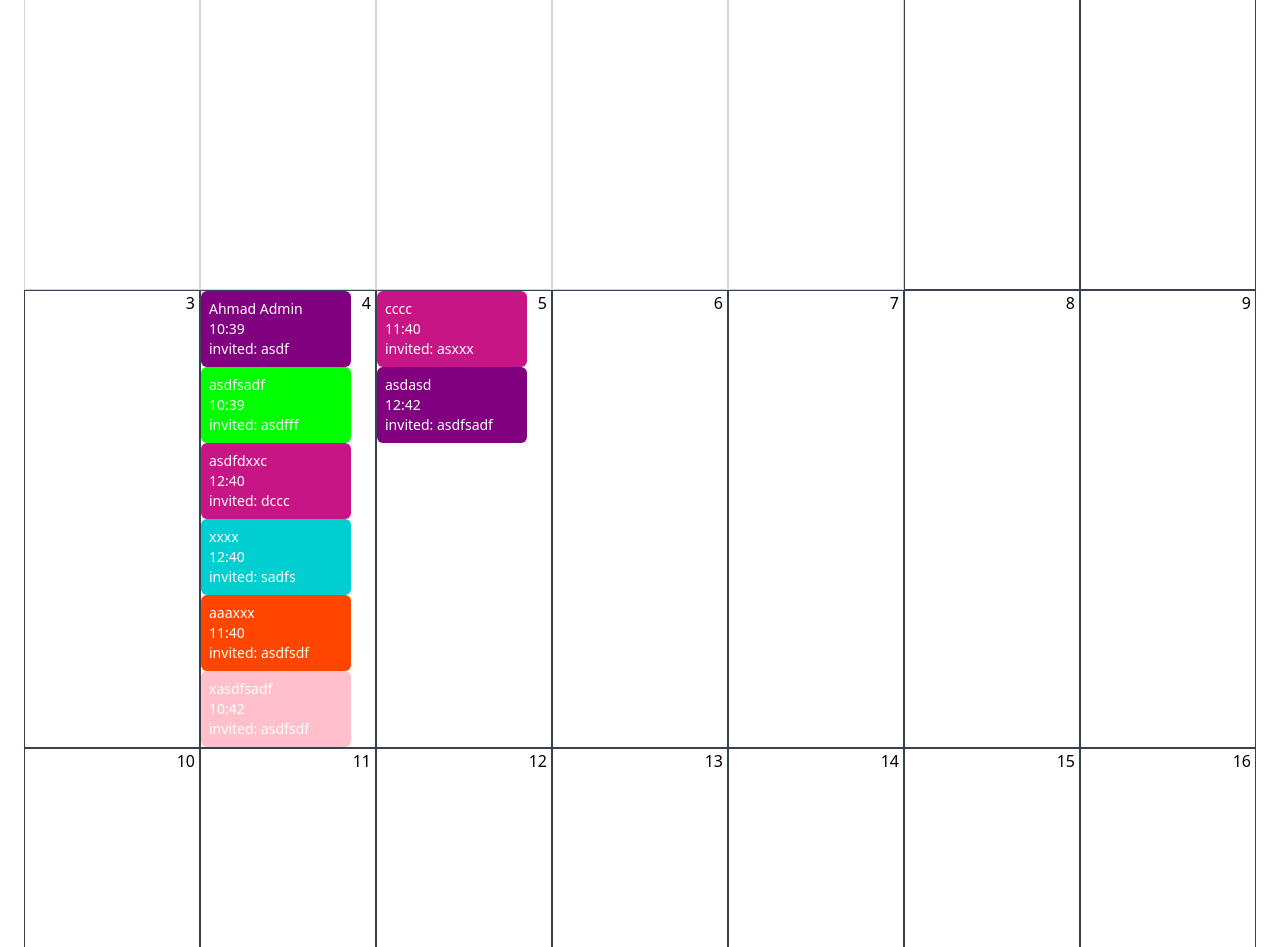
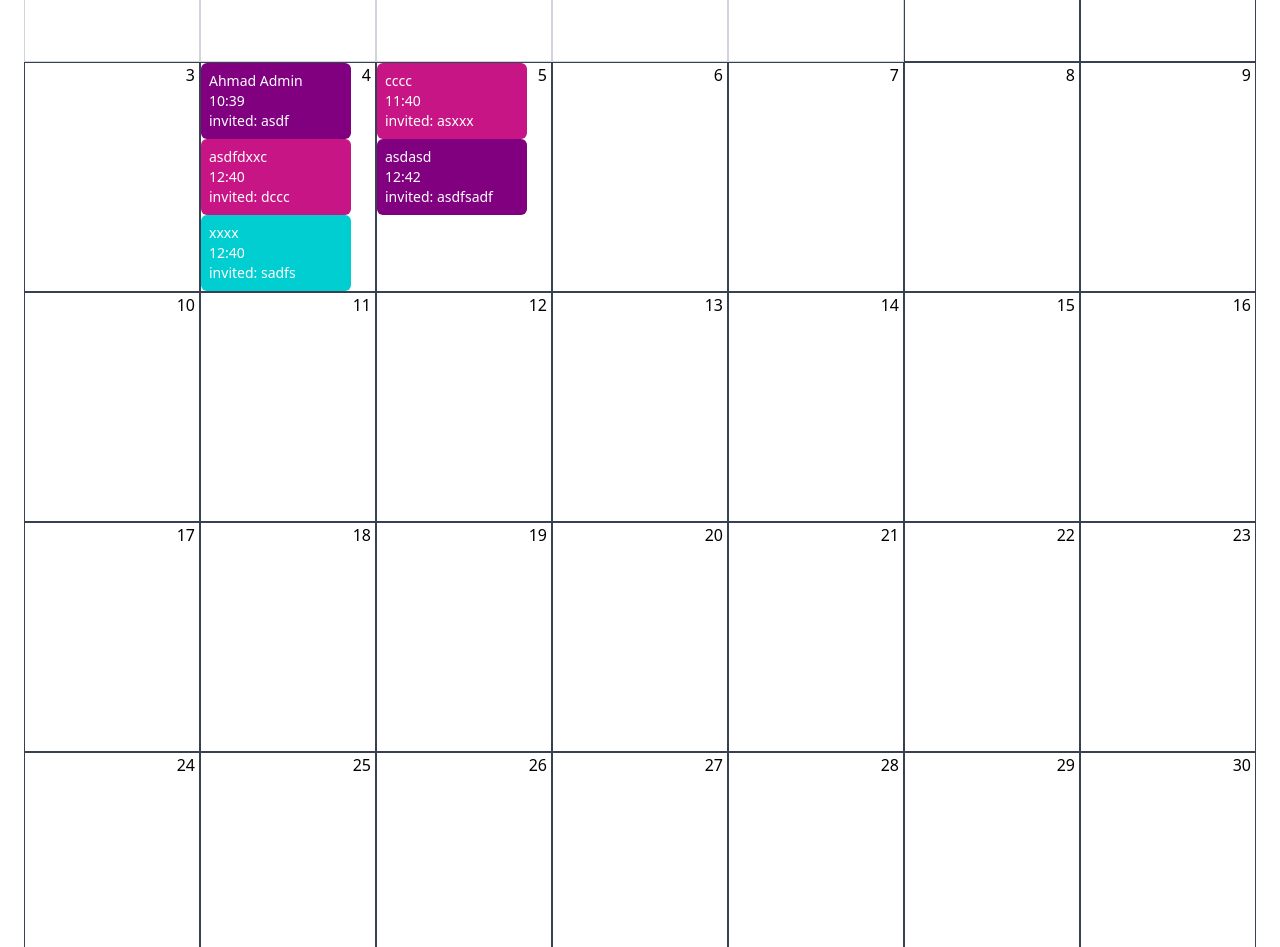
Before and after one commit to Ilham-muttaqien17/calendar-app, a Vue app: page / in a window 1280 px wide. Shown: the part 280-1227 px from the top of the page. Built offline with nearby package versions, Linux system fonts and the light colour scheme; data requests are answered from the project's data file.

Commit message:
Add delete event functionality
Signed-off-by: Ilham Muttaqien <ilham.muttaqien@students.amikom.ac.id>

```diff
--- a/db.json
+++ b/db.json
@@ -7,14 +7,6 @@
       "date": "2023-07-04",
       "color": "purple",
       "id": 1
-    },
-    {
-      "name": "asdfsadf",
-      "time": "10:39",
-      "invitees_by_email": "asdfff",
-      "date": "2023-07-04",
-      "color": "lime",
-      "id": 2
     },
     {
       "name": "asdfdxxc",
@@ -41,22 +33,6 @@
       "id": 5
     },
     {
-      "name": "aaaxxx",
-      "time": "11:40",
-      "invitees_by_email": "asdfsdf",
-      "date": "2023-07-04",
-      "color": "orangered",
-      "id": 6
-    },
-    {
-      "name": "xasdfsadf",
-      "time": "10:42",
-      "invitees_by_email": "asdfsdf",
-      "date": "2023-07-04",
-      "color": "pink",
-      "id": 7
-    },
-    {
       "name": "asdasd",
       "time": "12:42",
       "invitees_by_email": "asdfsadf",
--- a/src/App.vue
+++ b/src/App.vue
@@ -18,7 +18,9 @@ export default {
       currentMonth: "",
       modalEventVisibility: false,
       modalPostEventVisibility: false,
+      confirmDeleteVisibility: false,
       selectedDate: "",
+      selectedEvent: {},
       disabled: false,
     };
   },
@@ -51,6 +53,11 @@ export default {
       this.modalEventVisibility = false;
       this.modalPostEventVisibility = true;
     },
+    handleDeleteModal(item) {
+      this.modalEventVisibility = false;
+      this.confirmDeleteVisibility = true;
+      this.selectedEvent = item;
+    },
     async handleCreateEvent() {
       const selectedColor = [];
       this.events.map((e) => {
@@ -68,6 +75,13 @@ export default {
       };
       const response = await api.post("/events", data);
       if (response.status === 201) {
+        window.location.reload();
+      }
+    },
+    async handleDeleteEvent() {
+      let response = await api.delete(`/events/${this.selectedEvent.id}`);
+
+      if (response.status === 200) {
         window.location.reload();
       }
     },
@@ -119,13 +133,27 @@ export default {
       v-if="modalEventVisibility"
       @close-modal="modalEventVisibility = false"
     >
-      <h2 class="text-lg font-semibold">
+      <h2 class="text-lg font-semibold mb-4">
         List Event on {{ formatDate(selectedDate) }}
       </h2>
       <div v-for="(item, key) in events" :key="key">
-        <span v-if="item.date === formatDate(selectedDate)">
-          <event-card :item="item" />
-        </span>
+        <div
+          class="flex items-center space-x-4"
+          v-if="item.date === formatDate(selectedDate)"
+        >
+          <event-card :item="item" :maxWidth="300" />
+          <div class="flex items-center space-x-2 ml-auto">
+            <button class="bg-yellow-400 text-white px-2 py-1 rounded-md">
+              Update
+            </button>
+            <button
+              @click="handleDeleteModal(item)"
+              class="bg-red-500 text-white px-2 py-1 rounded-md"
+            >
+              Delete
+            </button>
+          </div>
+        </div>
       </div>
       <button
         @click="handleClickCreate"
@@ -154,21 +182,21 @@ export default {
           />
         </div>
         <div class="flex flex-col space-y-1">
-          <label for="name">Time</label>
+          <label for="time">Time</label>
           <input
             class="outline-none border border-gray-300 rounded-lg px-2 py-1"
             v-model="form.time"
             type="time"
-            id="name"
+            id="time"
           />
         </div>
         <div class="flex flex-col space-y-1">
-          <label for="name">Invitees Email</label>
+          <label for="invitees_by_email">Invitees Email</label>
           <input
             class="outline-none border border-gray-300 rounded-lg px-2 py-1"
             v-model="form.invitees_by_email"
             type="text"
-            id="name"
+            id="invitees_by_email"
           />
         </div>
         <button class="text-white bg-blue-500 px-4 py-2 rounded-lg mt-4">
@@ -176,5 +204,32 @@ export default {
         </button>
       </form>
     </modal-base>
+
+    <!-- Modal Delete Event Confirmation -->
+    <modal-base
+      v-if="confirmDeleteVisibility"
+      :width="500"
+      @close-modal="confirmDeleteVisibility = false"
+    >
+      <div class="flex flex-col">
+        <span class="text-lg font-semibold"
+          >Are you sure want to delete this event?</span
+        >
+        <div class="flex items-center space-x-4 mt-6 ml-auto">
+          <button
+            class="bg-gray-400 text-white px-2 py-1 rounded-md"
+            @click="confirmDeleteVisibility = false"
+          >
+            Cancel
+          </button>
+          <button
+            @click="handleDeleteEvent"
+            class="bg-red-500 text-white px-2 py-1 rounded-md"
+          >
+            Delete
+          </button>
+        </div>
+      </div>
+    </modal-base>
   </div>
 </template>
```
